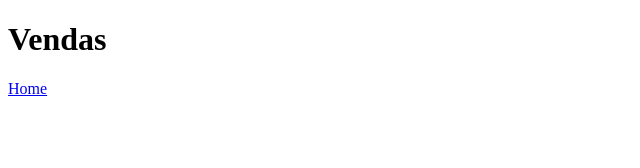
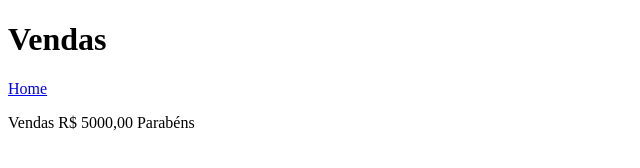
Before and after one commit to SongGuerra/aulagithub, a plain HTML site: page vendas.html in a window 1280 px wide. Shown: the whole page, without its empty margins (0-640 px from the left). Drawn offline with Linux system fonts and the light colour scheme.

Commit message:
Alteracao 2

```diff
--- a/vendas.html
+++ b/vendas.html
@@ -8,5 +8,9 @@
 <body>
     <h1>Vendas</h1>
     <a href="index.html">Home</a>
+    <p>Vendas R$ 5000,00
+
+        Parabéns
+    </p>
 </body>
 </html>
```
